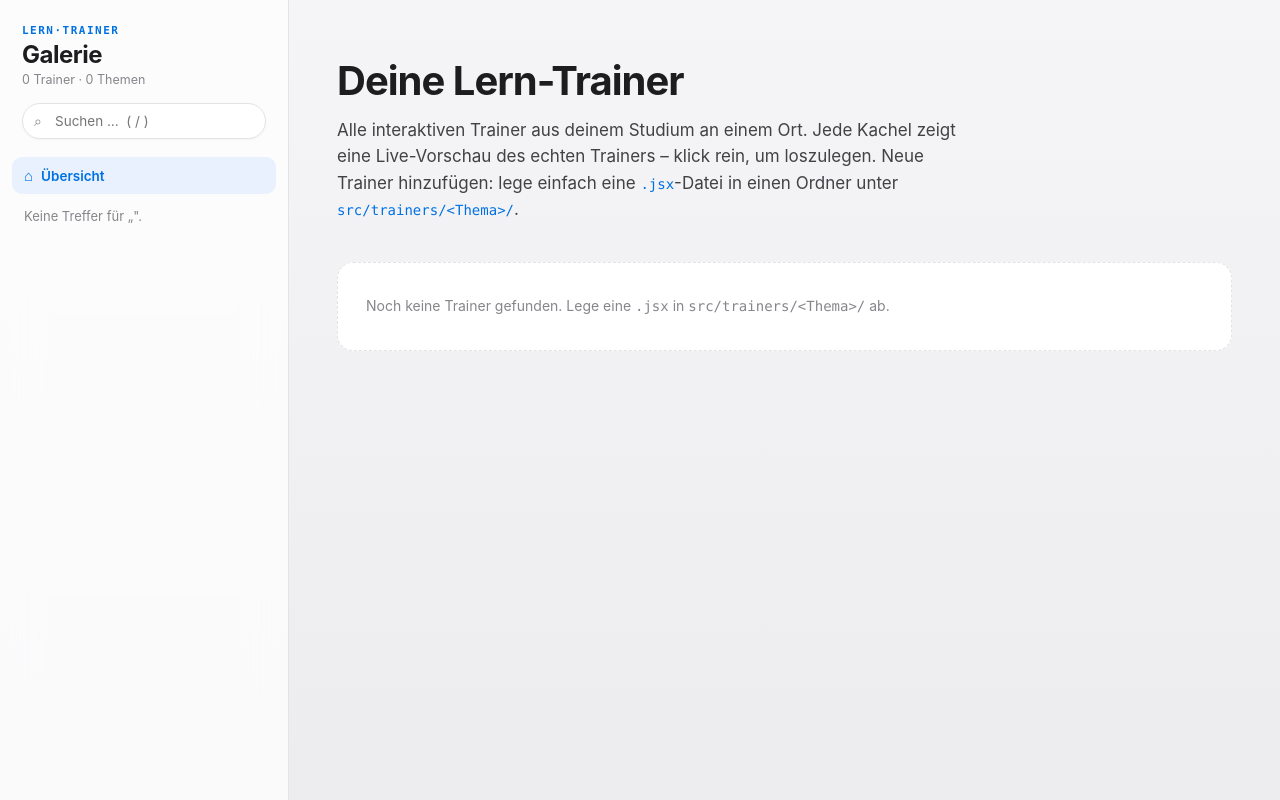
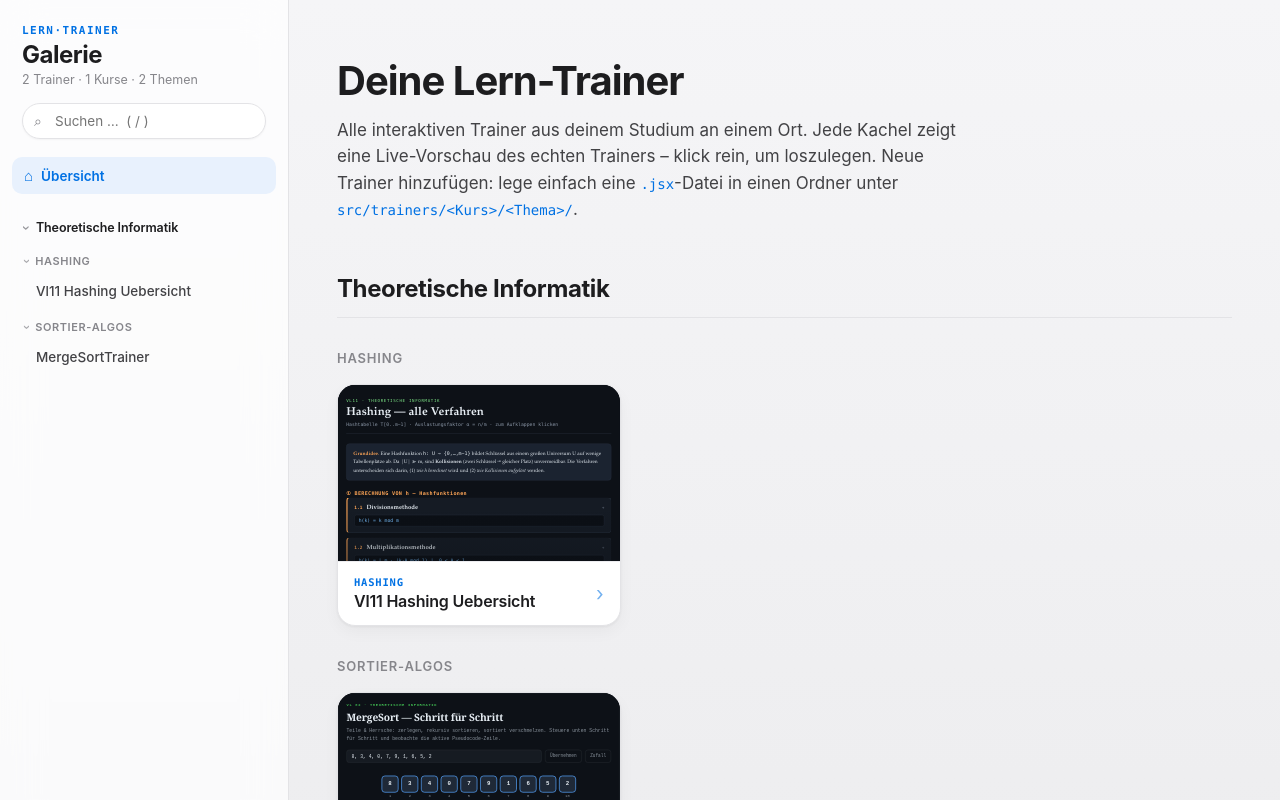
Before and after one commit to thexsteven/lern-trainer-galerie, a React (Vite) app: page / in a window 1280 px wide. Shown: the top 800 px of the page. Built offline with nearby package versions, Linux system fonts and the light colour scheme.

Commit message:
fix: foldable navbar

```diff
--- a/src/Gallery.jsx
+++ b/src/Gallery.jsx
@@ -1,33 +1,80 @@
 import React, { useState, useMemo, useEffect, useRef, Suspense } from "react";
 
 /*
-  AUTO-DISCOVERY:
-  Jede .jsx-Datei unter src/trainers/<Thema>/ wird automatisch gefunden.
-  - Ordnername  = Thema (Gruppierung in der Seitenleiste)
-  - Dateiname   = Titel des Trainers
+  AUTO-DISCOVERY (zweistufige Hierarchie: Kurs › Thema › Trainer):
+  Jede .jsx-Datei unter src/trainers/<Kurs>/<Thema>/ wird automatisch gefunden.
+  - 1. Ordnerebene = Kurs  (z. B. „Theoretische Informatik", „Digitaltechnik")
+  - 2. Ordnerebene = Thema (Gruppierung + einklappbar in der Seitenleiste)
+  - Dateiname       = Titel des Trainers
   Neuen Trainer hinzufügen? Einfach eine .jsx mit `export default` in
-  den passenden Themen-Ordner legen. Fertig – Hot-Reload zeigt ihn sofort.
+  src/trainers/<Kurs>/<Thema>/ legen. Fertig – Hot-Reload zeigt ihn sofort.
+
+  Fallback: Liegt eine Datei nur EINE Ebene tief (src/trainers/<Thema>/datei.jsx),
+  landet sie im Kurs „Sonstige" – nichts geht verloren, auch ohne Kurs-Ordner.
 */
 
-const modules = import.meta.glob("./trainers/*/*.jsx");
+const modules = import.meta.glob("./trainers/**/*.jsx");
 
-// Pfade in { thema, titel, key, loader } zerlegen
+const DEFAULT_KURS = "Sonstige";
+
+// Pfade in { kurs, thema, titel, key, loader } zerlegen
 function parseTrainers() {
   const list = Object.entries(modules).map(([path, loader]) => {
-    const m = path.match(/\.\/trainers\/([^/]+)\/([^/]+)\.jsx$/);
-    const thema = m ? m[1] : "Sonstige";
+    const m = path.match(/^\.\/trainers\/(.+)\/([^/]+)\.jsx$/);
+    const dirs = m ? m[1].split("/") : [];
+    // >= 2 Ebenen → Kurs/Thema · genau 1 Ebene → Thema im Default-Kurs
+    const kurs = dirs.length >= 2 ? dirs[0] : DEFAULT_KURS;
+    const thema = dirs.length >= 2 ? dirs[1] : dirs[0] || "Sonstige";
     const datei = m ? m[2] : path;
     const titel = datei
       .replace(/[_-]+/g, " ")
       .replace(/\b\w/g, (c) => c.toUpperCase());
-    return { key: path, path, thema, titel, loader };
+    return { key: path, path, kurs, thema, titel, loader };
   });
-  list.sort((a, b) =>
-    a.thema === b.thema
-      ? a.titel.localeCompare(b.titel, "de")
-      : a.thema.localeCompare(b.thema, "de")
+  list.sort(
+    (a, b) =>
+      a.kurs.localeCompare(b.kurs, "de") ||
+      a.thema.localeCompare(b.thema, "de") ||
+      a.titel.localeCompare(b.titel, "de")
   );
   return list;
+}
+
+// Stabiler Schlüssel für ein Thema (Kurs + Thema sind zusammen eindeutig).
+const themaKey = (kurs, thema) => `${kurs}/${thema}`;
+
+// Aus der flachen, vorsortierten Liste eine geordnete Kurs › Thema › Trainer-
+// Struktur bauen. Map bewahrt die Einfügereihenfolge → bleibt alphabetisch.
+function buildTree(list) {
+  const courses = new Map(); // kurs -> Map(thema -> trainer[])
+  for (const t of list) {
+    if (!courses.has(t.kurs)) courses.set(t.kurs, new Map());
+    const themes = courses.get(t.kurs);
+    if (!themes.has(t.thema)) themes.set(t.thema, []);
+    themes.get(t.thema).push(t);
+  }
+  return courses;
+}
+
+// Einklapp-Zustand (Kurse + Themen) über Sessions hinweg merken (gute UX: die
+// Ansicht bleibt beim Neuladen so, wie der Nutzer sie verlassen hat).
+// Getrennte Schlüssel, damit Kurs- und Themen-Klappstatus sich nicht ins
+// Gehege kommen.
+const LS_THEMES = "lt-collapsed-themes";
+const LS_KURSE = "lt-collapsed-kurse";
+function loadCollapsed(storageKey) {
+  try {
+    return new Set(JSON.parse(localStorage.getItem(storageKey) || "[]"));
+  } catch {
+    return new Set();
+  }
+}
+function saveCollapsed(storageKey, set) {
+  try {
+    localStorage.setItem(storageKey, JSON.stringify([...set]));
+  } catch {
+    /* localStorage nicht verfügbar – Zustand bleibt nur für die Session */
+  }
 }
 
 // Apple-inspirierte Light-Palette: hell, aber nicht reinweiß.
@@ -171,6 +218,15 @@ const globalStyles = `
   .lt-tile-arrow { transition: transform .22s ease, opacity .22s ease; }
   .lt-tile:hover .lt-tile-arrow { transform: translateX(3px); opacity: 1; }
   .lt-nav { transition: background .15s ease, color .15s ease; }
+  /* Einklappbare Themen: sanfte Höhen-Animation via grid-template-rows (0fr→1fr).
+     Modern, ruckelfrei, ohne feste Höhen messen zu müssen. */
+  .lt-collapse { display: grid; grid-template-rows: 0fr;
+    transition: grid-template-rows .28s cubic-bezier(.25,.8,.25,1); }
+  .lt-collapse.open { grid-template-rows: 1fr; }
+  .lt-collapse > .lt-collapse-inner { overflow: hidden; min-height: 0; }
+  .lt-thema-head .lt-chevron { transition: transform .25s cubic-bezier(.25,.8,.25,1), color .15s ease; }
+  .lt-thema-head[aria-expanded="true"] .lt-chevron { transform: rotate(90deg); }
+  .lt-thema-head:hover .lt-chevron { color: ${C.text2}; }
   @keyframes lt-fade-in { from { opacity: 0; transform: translateY(8px); } to { opacity: 1; transform: none; } }
   .lt-fade { animation: lt-fade-in .4s cubic-bezier(.25,.8,.25,1) both; }
   @keyframes lt-shimmer { 0% { background-position: -200% 0; } 100% { background-position: 200% 0; } }
@@ -229,16 +285,49 @@ export default function Gallery() {
   const trainers = useMemo(parseTrainers, []);
   const [active, setActive] = useState(null);
   const [query, setQuery] = useState("");
+  const [collapsed, setCollapsed] = useState(() => loadCollapsed(LS_THEMES));
+  const [collapsedKurse, setCollapsedKurse] = useState(() => loadCollapsed(LS_KURSE));
 
+  const q = query.trim().toLowerCase();
   const filtered = trainers.filter(
     (t) =>
-      t.titel.toLowerCase().includes(query.toLowerCase()) ||
-      t.thema.toLowerCase().includes(query.toLowerCase())
+      t.titel.toLowerCase().includes(q) ||
+      t.thema.toLowerCase().includes(q) ||
+      t.kurs.toLowerCase().includes(q)
   );
 
-  // nach Thema gruppieren
-  const grouped = {};
-  for (const t of filtered) (grouped[t.thema] ??= []).push(t);
+  // Kurs › Thema › Trainer gruppieren (Reihenfolge bleibt alphabetisch)
+  const tree = useMemo(() => buildTree(filtered), [filtered]);
+  const themaCount = useMemo(() => {
+    const s = new Set();
+    for (const t of filtered) s.add(themaKey(t.kurs, t.thema));
+    return s.size;
+  }, [filtered]);
+
+  function toggleThema(key) {
+    setCollapsed((prev) => {
+      const next = new Set(prev);
+      next.has(key) ? next.delete(key) : next.add(key);
+      saveCollapsed(LS_THEMES, next);
+      return next;
+    });
+  }
+
+  function toggleKurs(kurs) {
+    setCollapsedKurse((prev) => {
+      const next = new Set(prev);
+      next.has(kurs) ? next.delete(kurs) : next.add(kurs);
+      saveCollapsed(LS_KURSE, next);
+      return next;
+    });
+  }
+
+  // Bei aktiver Suche wird alles aufgeklappt, damit Treffer sichtbar sind.
+  // Der Kurs/das Thema des offenen Trainers ist immer ausgeklappt.
+  const isKursOpen = (kurs) =>
+    !!q || (active && active.kurs === kurs) || !collapsedKurse.has(kurs);
+  const isThemaOpen = (key) =>
+    !!q || (active && themaKey(active.kurs, active.thema) === key) || !collapsed.has(key);
 
   const Active = active ? getLazy(active) : null;
   const searchRef = useRef(null);
@@ -306,7 +395,7 @@ export default function Gallery() {
             Galerie
           </div>
           <div style={{ color: C.dim, fontSize: 12.5, marginTop: 3 }}>
-            {trainers.length} Trainer · {Object.keys(grouped).length} Themen
+            {trainers.length} Trainer · {tree.size} Kurse · {themaCount} Themen
           </div>
           <div style={{ position: "relative", marginTop: 16 }}>
             <span
@@ -380,21 +469,136 @@ export default function Gallery() {
           </button>
         </div>
 
-        {Object.entries(grouped).map(([thema, items]) => (
-          <div key={thema} style={{ marginTop: 18, padding: "0 12px" }}>
+        {[...tree.entries()].map(([kurs, themes], ki) => {
+          const kursOpen = isKursOpen(kurs);
+          return (
+          <div key={kurs} style={{ padding: "0 12px" }}>
+            {/* Einklappbare Kurs-Überschrift (oberste Ebene). Hairline-Trenner
+                ab dem zweiten Kurs für klare Gruppierung. */}
             <div
               style={{
-                padding: "4px 12px 6px",
+                margin: ki === 0 ? "20px 0 2px" : "26px 0 2px",
+                paddingTop: ki === 0 ? 0 : 18,
+                borderTop: ki === 0 ? "none" : `1px solid ${C.lineSoft}`,
+              }}
+            >
+              <button
+                className="lt-focusable lt-nav lt-thema-head"
+                aria-expanded={kursOpen}
+                onClick={() => toggleKurs(kurs)}
+                style={{
+                  display: "flex",
+                  alignItems: "center",
+                  gap: 7,
+                  width: "100%",
+                  textAlign: "left",
+                  background: "transparent",
+                  border: "none",
+                  borderRadius: 8,
+                  color: C.text,
+                  fontFamily: sans,
+                  fontSize: 12.5,
+                  fontWeight: 600,
+                  letterSpacing: -0.1,
+                  padding: "6px 12px",
+                  cursor: "pointer",
+                }}
+                onMouseEnter={(e) => {
+                  e.currentTarget.style.background = C.hover;
+                }}
+                onMouseLeave={(e) => {
+                  e.currentTarget.style.background = "transparent";
+                }}
+              >
+                <span
+                  className="lt-chevron"
+                  aria-hidden="true"
+                  style={{
+                    display: "inline-block",
+                    color: C.dim,
+                    fontSize: 12,
+                    lineHeight: 1,
+                    opacity: 0.85,
+                  }}
+                >
+                  ›
+                </span>
+                <span style={{ flex: 1, minWidth: 0 }}>{kurs}</span>
+              </button>
+            </div>
+
+            <div className={`lt-collapse${kursOpen ? " open" : ""}`}>
+             <div className="lt-collapse-inner">
+              <div>
+            {[...themes.entries()].map(([thema, items]) => {
+              const tk = themaKey(kurs, thema);
+              const open = isThemaOpen(tk);
+              return (
+                <div key={tk} style={{ marginTop: 6 }}>
+                  {/* Einklappbare Themen-Zeile: behält den dezenten,
+                      uppercase Look – ergänzt um ein rotierendes Chevron. */}
+                  <button
+                    className="lt-focusable lt-nav lt-thema-head"
+                    aria-expanded={open}
+                    tabIndex={kursOpen ? 0 : -1}
+                    onClick={() => toggleThema(tk)}
+                    style={{
+                      display: "flex",
+                      alignItems: "center",
+                      gap: 6,
+                      width: "100%",
+                      textAlign: "left",
+                      background: "transparent",
+                      border: "none",
+                      borderRadius: 8,
                       color: C.dim,
                       fontFamily: sans,
                       fontSize: 11,
                       fontWeight: 600,
                       letterSpacing: 0.6,
                       textTransform: "uppercase",
+                      padding: "5px 12px",
+                      cursor: "pointer",
+                    }}
+                    onMouseEnter={(e) => {
+                      e.currentTarget.style.background = C.hover;
+                    }}
+                    onMouseLeave={(e) => {
+                      e.currentTarget.style.background = "transparent";
                     }}
                   >
-              {thema}
-            </div>
+                    <span
+                      className="lt-chevron"
+                      aria-hidden="true"
+                      style={{
+                        display: "inline-block",
+                        color: C.dim,
+                        fontSize: 11,
+                        lineHeight: 1,
+                        opacity: 0.7,
+                      }}
+                    >
+                      ›
+                    </span>
+                    <span style={{ flex: 1, minWidth: 0 }}>{thema}</span>
+                    <span
+                      aria-hidden="true"
+                      style={{
+                        fontSize: 10.5,
+                        fontWeight: 600,
+                        letterSpacing: 0,
+                        color: C.dim,
+                        opacity: open ? 0 : 0.65,
+                        transition: "opacity .2s ease",
+                      }}
+                    >
+                      {items.length}
+                    </span>
+                  </button>
+
+                  <div className={`lt-collapse${open ? " open" : ""}`}>
+                    <div className="lt-collapse-inner">
+                      <div style={{ padding: "2px 0 2px" }}>
                         {items.map((t) => {
                           const on = active?.key === t.key;
                           return (
@@ -402,6 +606,7 @@ export default function Gallery() {
                               key={t.key}
                               className="lt-focusable lt-nav"
                               aria-current={on ? "page" : undefined}
+                              tabIndex={open && kursOpen ? 0 : -1}
                               onClick={() => setActive(t)}
                               style={{
                                 display: "block",
@@ -412,7 +617,7 @@ export default function Gallery() {
                                 borderRadius: 10,
                                 color: on ? C.accent : C.text2,
                                 fontWeight: on ? 600 : 500,
-                    padding: "8px 12px",
+                                padding: "8px 12px 8px 24px",
                                 fontSize: 13.5,
                                 fontFamily: sans,
                                 cursor: "pointer",
@@ -429,7 +634,17 @@ export default function Gallery() {
                           );
                         })}
                       </div>
-        ))}
+                    </div>
+                  </div>
+                </div>
+              );
+            })}
+              </div>
+             </div>
+            </div>
+          </div>
+          );
+        })}
 
         {filtered.length === 0 && (
           <div
@@ -448,7 +663,7 @@ export default function Gallery() {
       {/* Main */}
       <main style={{ flex: 1, minWidth: 0 }}>
         {active === null ? (
-          <StartScreen trainers={filtered} grouped={grouped} query={query} onPick={setActive} />
+          <StartScreen trainers={filtered} tree={tree} query={query} onPick={setActive} />
         ) : (
           <div className="lt-fade">
             <header
@@ -510,7 +725,7 @@ export default function Gallery() {
   );
 }
 
-function StartScreen({ trainers, grouped, query, onPick }) {
+function StartScreen({ trainers, tree, query, onPick }) {
   return (
     <div className="lt-fade" style={{ padding: "56px 48px 64px", maxWidth: 1180 }}>
       <h1 style={{ fontSize: 40, margin: 0, fontWeight: 700, letterSpacing: -1 }}>
@@ -523,14 +738,31 @@ function StartScreen({ trainers, grouped, query, onPick }) {
         <code style={{ color: C.accent, fontFamily: mono, fontSize: 14 }}>.jsx</code>-Datei in
         einen Ordner unter{" "}
         <code style={{ color: C.accent, fontFamily: mono, fontSize: 14 }}>
-          src/trainers/&lt;Thema&gt;/
+          src/trainers/&lt;Kurs&gt;/&lt;Thema&gt;/
         </code>
         .
       </p>
 
-      {Object.entries(grouped).map(([thema, items]) => (
-        <section key={thema} style={{ marginTop: 44 }}>
+      {[...tree.entries()].map(([kurs, themes]) => (
+        <section key={kurs} style={{ marginTop: 52 }}>
+          {/* Kurs-Überschrift: prominenter Anker für die Themen darunter */}
           <h2
+            style={{
+              fontSize: 24,
+              fontWeight: 700,
+              letterSpacing: -0.4,
+              color: C.text,
+              margin: "0 0 4px",
+              paddingBottom: 14,
+              borderBottom: `1px solid ${C.line}`,
+            }}
+          >
+            {kurs}
+          </h2>
+
+          {[...themes.entries()].map(([thema, items]) => (
+            <div key={thema} style={{ marginTop: 32 }}>
+              <h3
                 style={{
                   fontSize: 13,
                   fontWeight: 600,
@@ -541,7 +773,7 @@ function StartScreen({ trainers, grouped, query, onPick }) {
                 }}
               >
                 {thema}
-          </h2>
+              </h3>
               <div
                 style={{
                   display: "grid",
@@ -648,6 +880,8 @@ function StartScreen({ trainers, grouped, query, onPick }) {
               </article>
                 ))}
               </div>
+            </div>
+          ))}
         </section>
       ))}
 
```
Also changed, not shown: Lern-trainer-galerie.png, 2 other files (tests, documents, lock files or other folders). Lines whose indentation alone changed are shown as unchanged.
